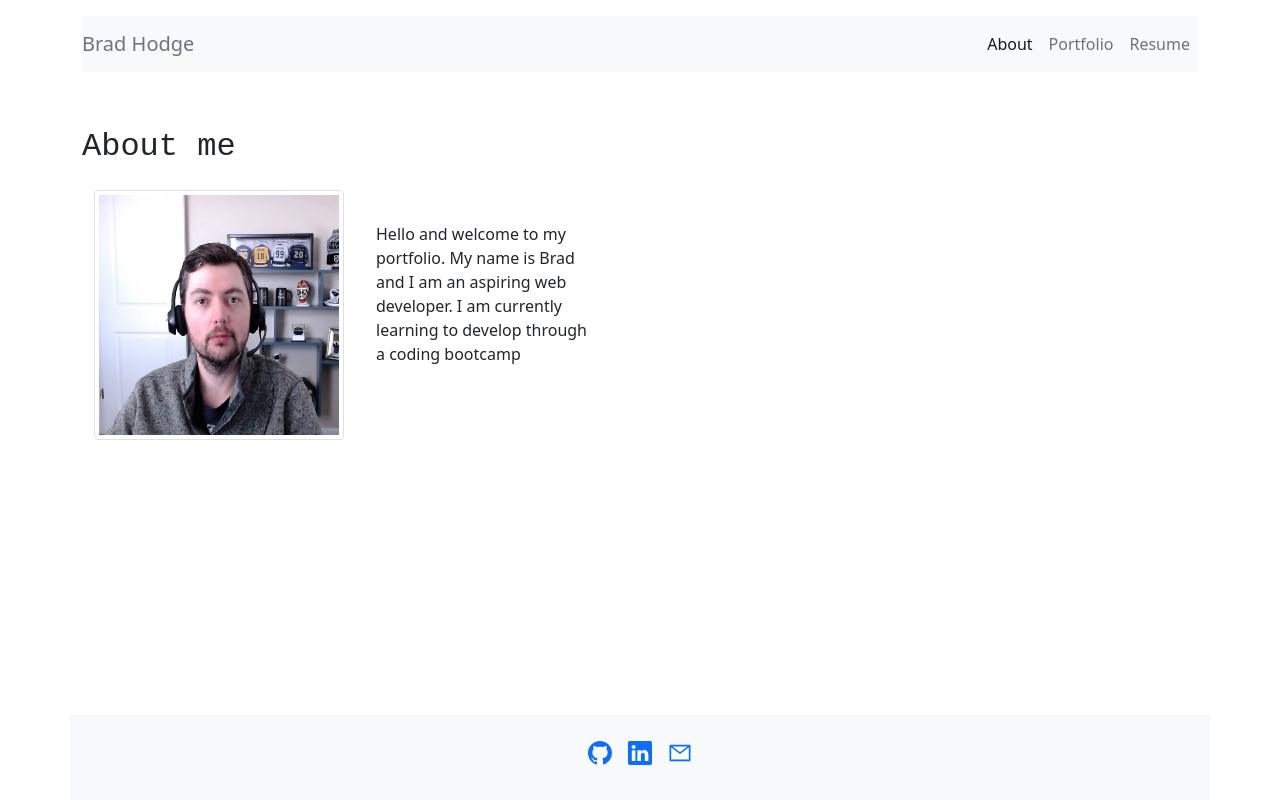
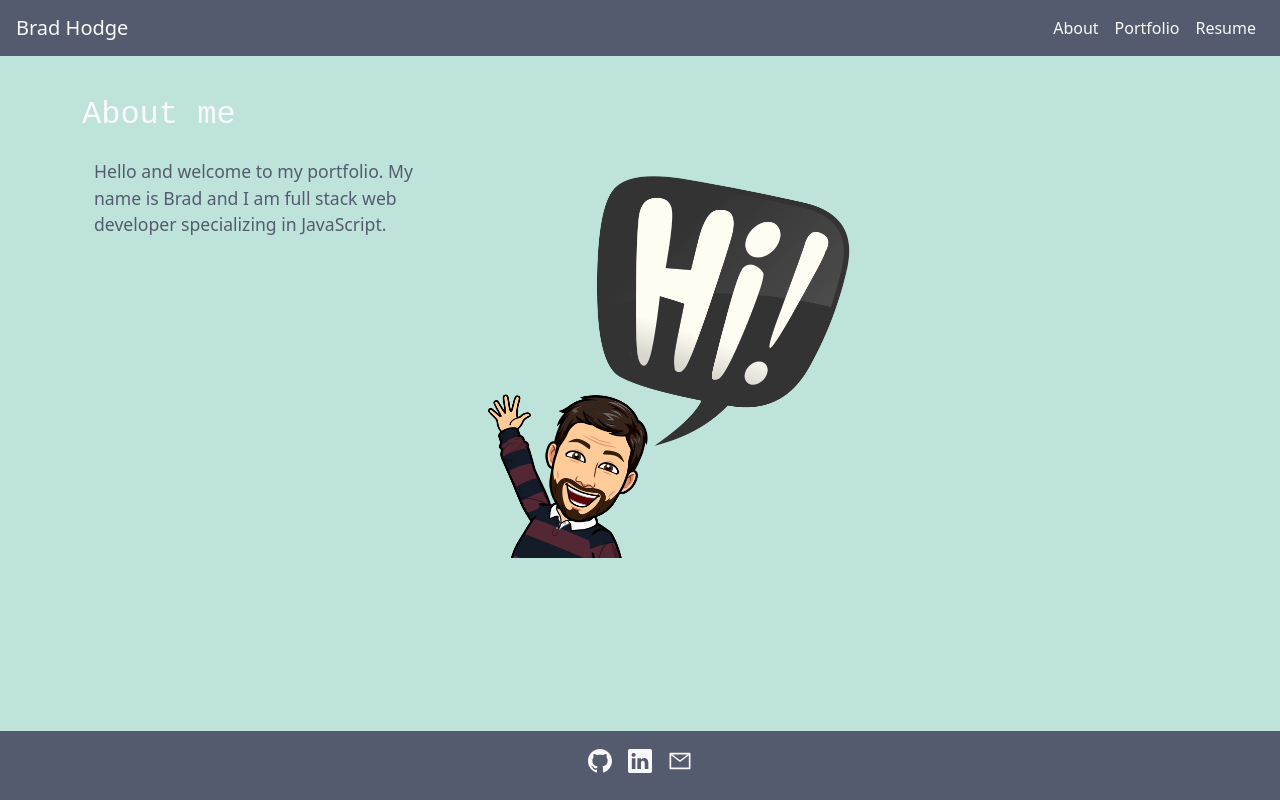
Before and after one commit to bhodge166/reactPortfolio, a React (Create React App) app: page / in a window 1280 px wide. Built offline with nearby package versions, Linux system fonts and the light colour scheme.

Commit message:
updated styling for header, footer, about, cards, and resume. added new image

```diff
--- a/src/App.js
+++ b/src/App.js
@@ -7,10 +7,19 @@ import Footer from "./components/Footer";
 import Portfolio from "./pages/Portfolio";
 import Skills from "./pages/Skills";
 
+const styles = {
+  bg: {
+    background: "#BEE3DB",
+  },
+};
+
 function App() {
   return (
     <Router>
-      <div className="flex-column justify-flex-start min-100-vh">
+      <div
+        className="flex-column justify-flex-start min-100-vh"
+        style={styles.bg}
+      >
         <Header />
         <div className="container">
           <Routes>
--- a/src/components/About/index.js
+++ b/src/components/About/index.js
@@ -1,11 +1,11 @@
 import React from "react";
-import mypicture from "../../images/Me.png";
+import bitmoji from "../../images/hi.png";
 import { Container, Row } from "react-bootstrap";
 
 const styles = {
   img: {
-    height: "250px",
-    width: "250px",
+    height: "400px",
+    width: "400px",
   },
   div: {
     position: "relative",
@@ -14,28 +14,30 @@ const styles = {
     position: "absolute",
     padding: "2rem",
   },
+  text: {
+    color: "#555B6E",
+  },
+  header: {
+    color: "#FAF9F9",
+  },
 };
 
 const About = () => {
   return (
     <main>
-      <h2 className="my-4">About me</h2>
+      <h2 className="my-4" style={styles.header}>
+        About me
+      </h2>
       <Container>
         <Row>
-          <div className="col-xs-12 col-sm-6 cold-md-8 col-centered">
-            <div style={styles.div}>
-              <img
-                src={mypicture}
-                alt="me"
-                className="img-thumbnail"
-                style={styles.img}
-              />
-              <span style={styles.span}>
-                Hello and welcome to my portfolio. My name is Brad and I am an
-                aspiring web developer. I am currently learning to develop
-                through a coding bootcamp
-              </span>
-            </div>
+          <div className="col-xs-12 col-sm-4" style={styles.text}>
+            <p>
+              Hello and welcome to my portfolio. My name is Brad and I am full
+              stack web developer specializing in JavaScript.
+            </p>
+          </div>
+          <div className="col-xs-12 col-sm-4">
+            <img src={bitmoji} style={styles.img} />
           </div>
         </Row>
       </Container>
--- a/src/components/Cards/index.js
+++ b/src/components/Cards/index.js
@@ -1,17 +1,41 @@
 import React from "react";
 import { Card, Container, Row } from "react-bootstrap";
+
+const styles = {
+  text: {
+    color: "#FAF9F9",
+  },
+  card: {
+    background: "#FAF9F9",
+    width: "18rem",
+    color: "#89B0AE",
+  },
+  cardImage: {
+    objectFit: "cover",
+    width: "100%",
+  },
+  titleText: {
+    color: "#555B6E",
+  },
+};
 
 const Cards = ({ projects }) => {
   return (
     <main>
-      <h2>Projects</h2>
+      <h2 style={styles.text}>Projects</h2>
       <Container>
         <Row>
           {projects.map((project) => (
-            <Card className="m-2" style={{ width: "18rem" }}>
-              <Card.Img variant="top" src={project.img} />
+            <Card className="m-2 p-0" style={styles.card}>
+              <Card.Img
+                variant="top"
+                src={project.img}
+                style={styles.cardImage}
+              />
               <Card.Body>
-                <Card.Title>{project.title}</Card.Title>
+                <Card.Title style={styles.titleText} className="py-1">
+                  {project.title}
+                </Card.Title>
                 <Card.Text>{project.text}</Card.Text>
                 <Card.Link href={project.deployed}>Visit Site</Card.Link>
                 <Card.Link href={project.code}>See Code</Card.Link>
--- a/src/components/Footer/index.js
+++ b/src/components/Footer/index.js
@@ -3,22 +3,31 @@ import { BsGithub } from "react-icons/bs";
 import { AiOutlineMail } from "react-icons/ai";
 import { BsLinkedin } from "react-icons/bs";
 
+const styles = {
+  footer: {
+    background: "#555b6e",
+  },
+  image: {
+    color: "#FAF9F9",
+  },
+};
+
 const Footer = () => {
   return (
-    <footer className="mt-auto bg-light p-4 container">
-      <div className="container text-center mb-2">
+    <footer className="mt-auto p-3" style={styles.footer}>
+      <div className="container text-center">
         <h4>
           <a className="m-2" href="https://github.com/bhodge166">
-            <BsGithub />
+            <BsGithub style={styles.image} />
           </a>
           <a
             className="m-2"
             href="https://www.linkedin.com/in/bradley-hodge-70606022b/"
           >
-            <BsLinkedin />
+            <BsLinkedin style={styles.image} />
           </a>
           <a className="m-2" href="mailto:bhodge166@gmail.com">
-            <AiOutlineMail />
+            <AiOutlineMail style={styles.image} />
           </a>
         </h4>
       </div>
--- a/src/components/Header/index.js
+++ b/src/components/Header/index.js
@@ -4,26 +4,38 @@ import { Nav } from "react-bootstrap";
 import { Navbar } from "react-bootstrap";
 import { Routes } from "react-router-dom";
 
+const styles = {
+  header: {
+    background: "#555b6e",
+  },
+  text: {
+    color: "#FAF9F9",
+  },
+};
+
 const Header = () => {
   return (
     <header>
-      <div className="App container py-3">
-        <Navbar collapseOnSelect bg="light" expand="md" className="mb-3">
-          <LinkContainer to="/">
-            <Navbar.Brand className="font-weight-bold text-muted">
-              Brad Hodge
-            </Navbar.Brand>
+      <div className="App">
+        <Navbar
+          collapseOnSelect
+          style={styles.header}
+          expand="md"
+          className="mb-3 px-3"
+        >
+          <LinkContainer style={styles.text} to="/">
+            <Navbar.Brand className="font-weight-bold">Brad Hodge</Navbar.Brand>
           </LinkContainer>
           <Navbar.Toggle />
           <Navbar.Collapse className="justify-content-end">
             <Nav activeKey={window.location.pathname}>
-              <LinkContainer to="/">
+              <LinkContainer style={styles.text} to="/">
                 <Nav.Link>About</Nav.Link>
               </LinkContainer>
-              <LinkContainer to="/portfolio">
+              <LinkContainer style={styles.text} to="/portfolio">
                 <Nav.Link>Portfolio</Nav.Link>
               </LinkContainer>
-              <LinkContainer to="/resume">
+              <LinkContainer style={styles.text} to="/resume">
                 <Nav.Link>Resume</Nav.Link>
               </LinkContainer>
             </Nav>
--- a/src/components/Resume/index.js
+++ b/src/components/Resume/index.js
@@ -1,10 +1,19 @@
 import React from "react";
+
+const styles = {
+  h: {
+    color: "#FAF9F9",
+  },
+  text: {
+    color: "#555B6E",
+  },
+};
 
 const Resume = () => {
   return (
     <main>
-      <h2>Skills</h2>
-      <ul>
+      <h2 style={styles.h}>Skills</h2>
+      <ul style={styles.text}>
         <li>Javascript</li>
         <li>React</li>
         <li>SQL</li>
@@ -14,8 +23,8 @@ const Resume = () => {
         <li>Express</li>
         <li>GraphQL</li>
       </ul>
-      <h2>Skills</h2>
-      <p>Please see the link below for resume</p>
+      <h2 style={styles.h}>Resume</h2>
+      <p style={styles.text}>Please see the link below for my resume</p>
       <a href="https://drive.google.com/file/d/10tWFsz29AyejcMITf8ZW5NrpuM-fYEQV/view?usp=sharing">
         Resume
       </a>
```
Also changed, not shown: src/images/Me.png (deleted), src/images/hi.png (added).
